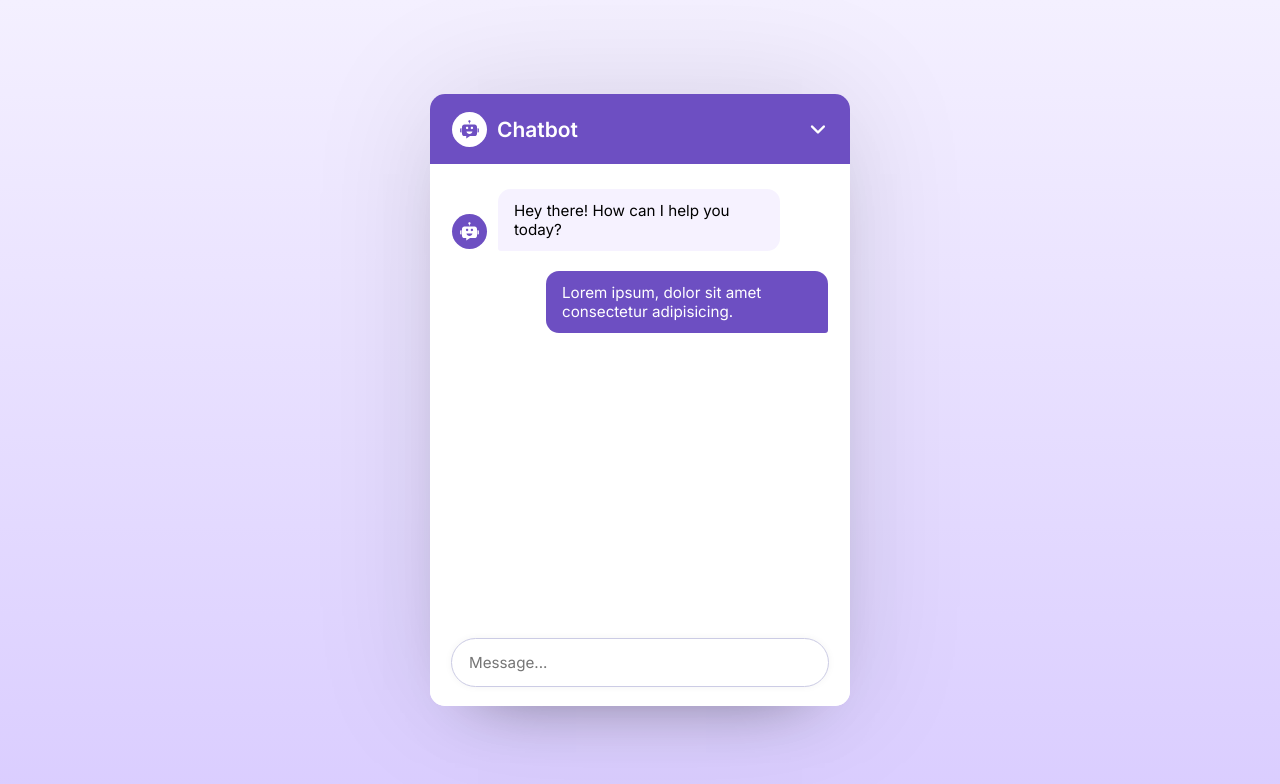
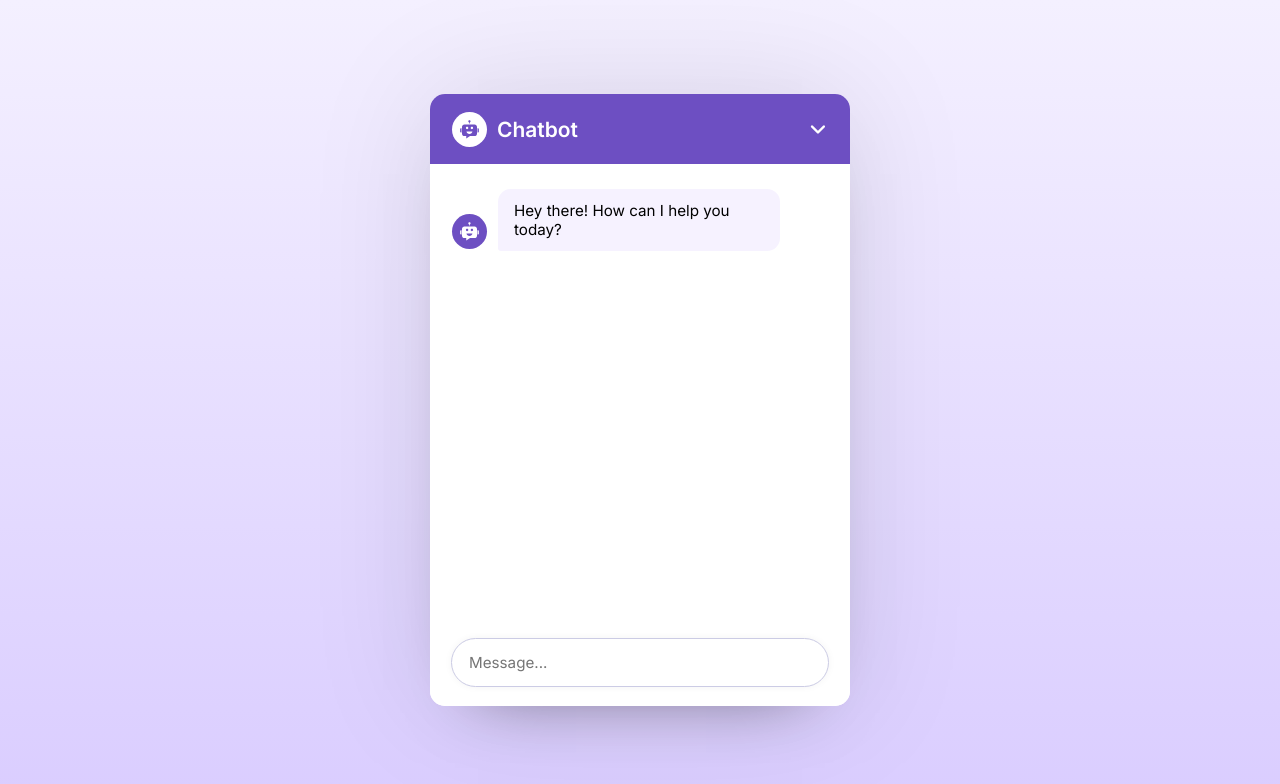
Before and after one commit to m0ns3/react-ai-chatbot, a React (Vite) app: page / in a window 1280 px wide. Shown: the top 784 px of the page. Built offline with nearby package versions, Linux system fonts and the light colour scheme.

Commit message:
Add UI Chat components and handle form submission

```diff
--- a/src/App.jsx
+++ b/src/App.jsx
@@ -1,6 +1,10 @@
+import { useState } from "react";
 import ChatbotIcon from "./components/ChatbotIcon";
+import ChatForm from "./components/ChatForm";
+import ChatMessage from "./components/ChatMessage";
 
 const App = () => {
+  const [chatHistory, setChatHistory] = useState([]);
   return (
     <div className="container">
       <div className="chatbot-popup">
@@ -20,23 +24,14 @@ const App = () => {
             <p className="message-text">Hey there! How can I help you today?</p>
           </div>
 
-          <div className="message user-message">
-            <p className="message-text">
-              Lorem ipsum, dolor sit amet consectetur adipisicing.
-            </p>
-          </div>
+          {chatHistory.map((chat, index) => (
+            <ChatMessage key={index} chat={chat} />
+          ))}
         </div>
 
         <div className="chat-footer">
-          <form action="#" className="chat-form">
-            <input
-              type="text"
-              placeholder="Message..."
-              className="message-input"
-              required
-            />
-            <button className="material-symbols-rounded">arrow_upward</button>
-          </form>
+          {" "}
+          <ChatForm setChatHistory={setChatHistory} />
         </div>
       </div>
     </div>
--- /dev/null
+++ b/src/components/ChatForm.jsx
@@ -0,0 +1,42 @@
+import { useRef } from "react";
+
+const ChatForm = ({ setChatHistory }) => {
+  const inputRef = useRef();
+
+  const handleFormSubmit = (e) => {
+    e.preventDefault();
+    const userMessage = inputRef.current.value.trim();
+
+    if (!userMessage) return;
+    inputRef.current.value = "";
+
+    // Update chat history with user message
+    setChatHistory((history) => [
+      ...history,
+      { role: "user", text: userMessage },
+    ]);
+
+    // Add a "Thinking..." placeholder for the bot response
+    setTimeout(() => {
+      setChatHistory((history) => [
+        ...history,
+        { role: "model", text: "Thinking..." },
+      ]);
+    }, 600);
+  };
+
+  return (
+    <form action="#" className="chat-form" onSubmit={handleFormSubmit}>
+      <input
+        type="text"
+        placeholder="Message..."
+        className="message-input"
+        required
+        ref={inputRef}
+      />
+      <button className="material-symbols-rounded">arrow_upward</button>
+    </form>
+  );
+};
+
+export default ChatForm;
--- /dev/null
+++ b/src/components/ChatMessage.jsx
@@ -0,0 +1,14 @@
+import ChatbotIcon from "./ChatbotIcon";
+
+const ChatMessage = ({ chat }) => {
+  return (
+    <div
+      className={`message ${chat.role === "model" ? "bot" : "user"}-message`}
+    >
+      {chat.role === "model" && <ChatbotIcon />}
+      <p className="message-text">{chat.text}</p>
+    </div>
+  );
+};
+
+export default ChatMessage;
--- a/src/index.css
+++ b/src/index.css
@@ -80,6 +80,8 @@ body {
   margin-bottom: 82px;
   overflow-y: auto;
   padding: 25px 22px;
+  scrollbar-width: thin;
+  scrollbar-color: #ddd3f9 transparent;
 }
 .chat-body .message {
   display: flex;
```
